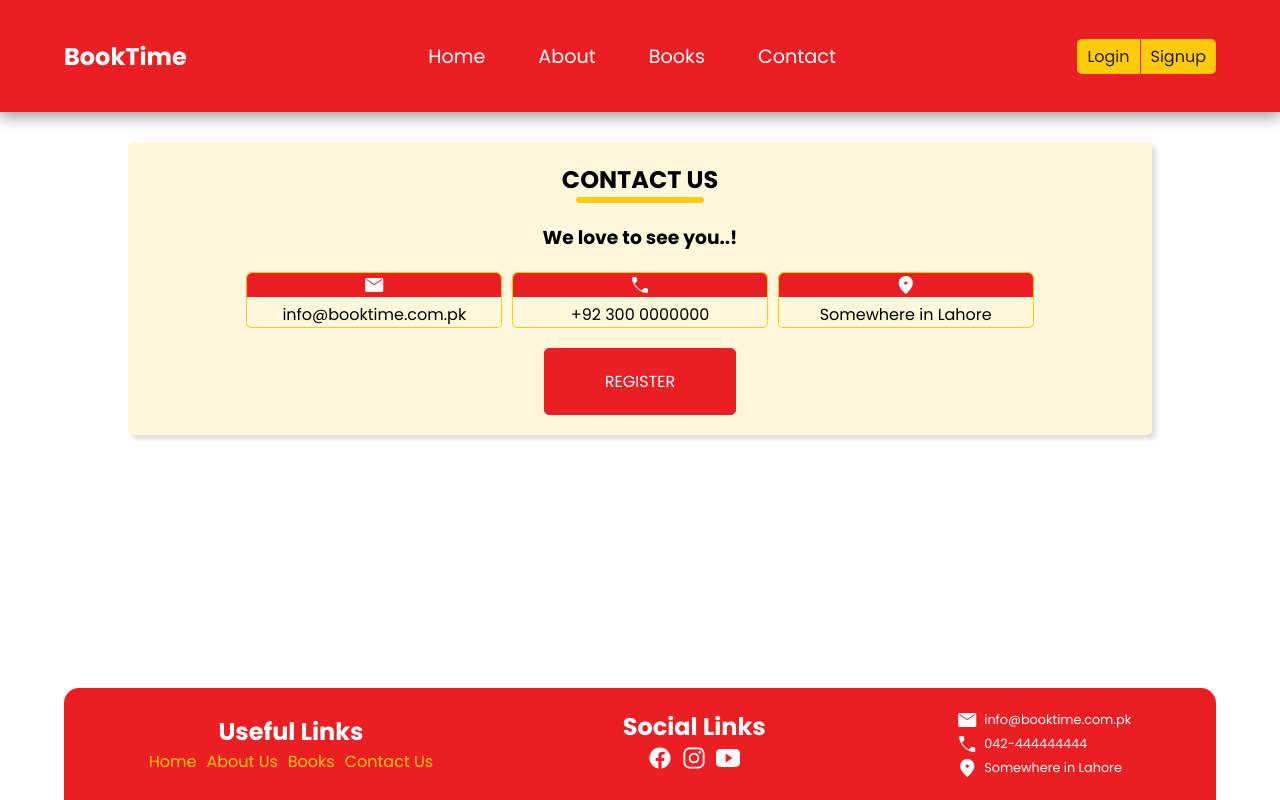
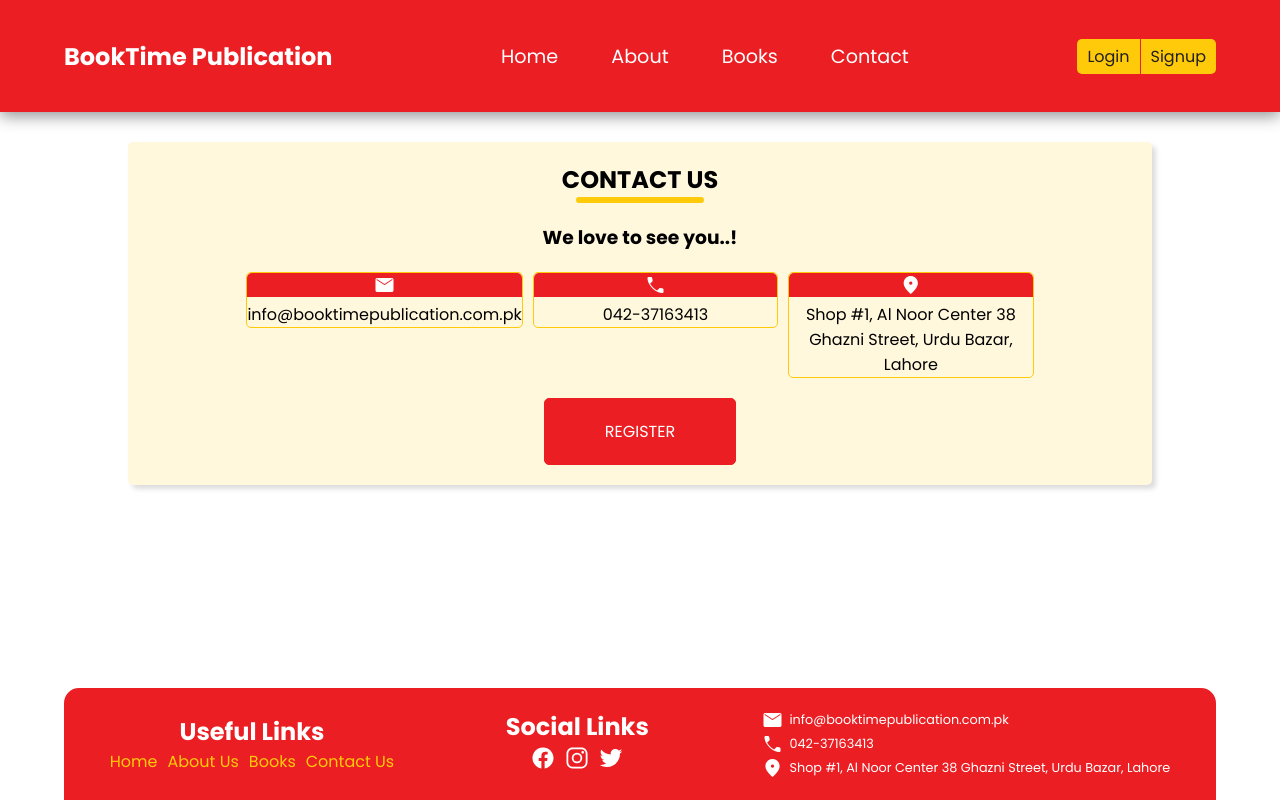
Before and after one commit to ItsHamidMustafa/BookTime-Frontend, a React (Create React App) app: page /contact in a window 1280 px wide. Built offline with nearby package versions, Linux system fonts and the light colour scheme.

Commit message:
design-changes

```diff
--- a/package.json
+++ b/package.json
@@ -1,4 +1,5 @@
 {
+  "proxy": "http://localhost:4000",
   "name": "frontend",
   "version": "0.1.0",
   "private": true,
--- a/src/components/Footer.jsx
+++ b/src/components/Footer.jsx
@@ -16,9 +16,9 @@ export const Footer = () => {
             <div className='footer-links-container'>
                 <h2>Social Links</h2>
                 <div className='social-links'>
-                    <span><ion-icon name="logo-facebook"></ion-icon></span>
-                    <span><ion-icon name="logo-instagram"></ion-icon></span>
-                    <span><ion-icon name="logo-youtube"></ion-icon></span>
+                    <span><a href='https://www.facebook.com/azinternationalpublisher' target='_blank' rel='noreferrer'><ion-icon name="logo-facebook"></ion-icon></a></span>
+                    <span><a href='https://www.instagram.com/azinternationalpublisher/' target='_blank' rel='noreferrer'><ion-icon name="logo-instagram"></ion-icon></a></span>
+                    <span><a href='https://twitter.com/' target='_blank' rel='noreferrer'><ion-icon name="logo-twitter"></ion-icon></a></span>
                 </div>
             </div>
             <div className='address'>
@@ -27,7 +27,7 @@ export const Footer = () => {
                         mail
                     </span>
                     <span>
-                        info@booktime.com.pk
+                        info@booktimepublication.com.pk
                     </span>
                 </div>
                 <div className='footer-contact-item'>
@@ -35,7 +35,7 @@ export const Footer = () => {
                         call
                     </span>
                     <span>
-                        042-444444444
+                        042-37163413
                     </span>
                 </div>
                 <div className='footer-contact-item'>
@@ -43,7 +43,7 @@ export const Footer = () => {
                         location_on
                     </span>
                     <span>
-                        Somewhere in Lahore
+                        Shop #1, Al Noor Center 38 Ghazni Street, Urdu Bazar, Lahore
                     </span>
                 </div>
             </div>
--- a/src/components/Navbar.jsx
+++ b/src/components/Navbar.jsx
@@ -17,7 +17,7 @@ export const Navbar = () => {
             <nav>
                 <Link to="/">
                     <h1>
-                        BookTime
+                        BookTime Publication
                     </h1>
                 </Link>
 
--- a/src/hooks/useLogin.js
+++ b/src/hooks/useLogin.js
@@ -9,8 +9,6 @@ export const useLogin = () => {
     const login = async (email, password) => {
         setIsLoading(true)
         setError(null)
-
-        localStorage.removeItem('user');
 
         const response = await fetch('/api/user/login', {
             method: 'POST',
--- a/src/index.css
+++ b/src/index.css
@@ -389,6 +389,7 @@
         background: none;
         border: 1px solid var(--secondary);
     }
+
     .pdf-viewer {
         height: 90vh;
         width: 100%;
@@ -648,12 +649,15 @@
     }
 
     .material-symbols-outlined {
+        user-select: none;
         font-variation-settings:
             'FILL' 1,
             'wght' 200,
             'GRAD' 0,
             'opsz' 24
     }
+
+    ;
 
 }
 
--- a/src/pages/Books.jsx
+++ b/src/pages/Books.jsx
@@ -14,8 +14,8 @@ const Books = () => {
       })
       const json = await response.json()
 
-
       if (response.ok) {
+        console.log(json);
         dispatch({ type: 'SET_BOOKS', payload: json })
       }
     }
--- a/src/pages/Contact.jsx
+++ b/src/pages/Contact.jsx
@@ -23,7 +23,7 @@ export const Contact = () => {
                         mail
                     </span>
                     <span>
-                        info@booktime.com.pk
+                        info@booktimepublication.com.pk
                     </span>
                 </div>
                 <div className='contact-item'>
@@ -31,7 +31,7 @@ export const Contact = () => {
                         call
                     </span>
                     <span>
-                        +92 300 0000000
+                        042-37163413
                     </span>
                 </div>
                 <div className='contact-item'>
@@ -39,7 +39,7 @@ export const Contact = () => {
                         location_on
                     </span>
                     <span>
-                        Somewhere in Lahore
+                        Shop #1, Al Noor Center 38 Ghazni Street, Urdu Bazar, Lahore
                     </span>
                 </div>
             </div>
--- a/src/pages/Home.jsx
+++ b/src/pages/Home.jsx
@@ -1,120 +1,3 @@
-// import { useEffect } from 'react'
-// import { useBooksContext } from '../hooks/useBooksContext';
-// import { useAuthContext } from '../hooks/useAuthContext'
-// import { BookDetails } from '../components/BookDetails';
-// import { Link } from 'react-router-dom';
-// import { Search } from '../components/Search'
-// import { Recommendations } from '../components/Recommendations';
-
-// const Home = () => {
-//   const { books, dispatch } = useBooksContext();
-//   const { user } = useAuthContext();
-
-//   useEffect(() => {
-//     const fetchBooks = async () => {
-//       const response = await fetch('/api/books/', {
-//         method: 'GET'
-//       });
-//       const json = await response.json();
-
-//       if (response.ok) {
-//         dispatch({ type: 'SET_BOOKS', payload: json });
-//       }
-//     };
-
-//     // if (user && books.length === 0) {
-//     fetchBooks();
-//     // }
-//   }, [dispatch, user]);
-
-//   return (
-//     <>
-//       <div className="home">
-//         <section className='hero-section'>
-//           <h2>
-//             DISCOVER YOUR NEXT FAVOURITE BOOK!
-//           </h2>
-//           <div className='seperator-line'></div>
-//           <span className='mt-10-px'>
-//             Explore a vast collection of books, tailored just for you!
-//           </span>
-//           <button className='primary-styled-button mt-10-px'>
-//             {!user && <Link to='/signup'>
-//               REGISTER &rarr;
-//             </Link>}
-
-//             {
-//               user &&
-//               <Link to='/books'>
-//                 GET STARTED
-//               </Link>
-//             }
-//           </button>
-//         </section>
-
-//         {user && <Search />}
-//         {user && <Recommendations />}
-
-//         <>
-//           {books &&
-//             <section className='books'>
-//               <span className='books-span'>OUR RECENT BOOKS</span>
-//               <div className='books-container'>
-//                 {books.length > 0 ? (
-//                   books.map((book) => (
-//                     <BookDetails key={book._id} book={book} />
-//                   ))
-//                 ) : (
-//                   <div>No books added yet...</div>
-//                 )}
-//               </div>
-//             </section>}
-//         </>
-//         <section className='services-section'>
-//           <div className='services-section-item'>
-//             <span className="material-symbols-outlined">
-//               hotel_class
-//             </span>
-//             <strong>
-//               Explore the Best Books
-//             </strong>
-//             <span>
-//               Discover a curated selection of books across all genres, from timeless classics to the latest bestsellers. Dive into a world of stories that captivate your imagination.
-//             </span>
-//           </div>
-//           <div className='services-section-item'>
-//             <span className="material-symbols-outlined">
-//               person
-//             </span>
-//             <strong>
-//               Personalized Recommendations
-//             </strong>
-//             <span>
-//               Get tailored book suggestions based on your reading habits. Whether you're into thrillers, romances, or non-fiction, we'll help you find your next favorite read.
-//             </span>
-//           </div>
-//           <div className='services-section-item'>
-//             <span className="material-symbols-outlined">
-//               sell
-//             </span>
-//             <strong>
-//               Exclusive Discounts
-//             </strong>
-//             <span>
-//               Sign up to access member-only discounts on top-rated books and new releases. Unlock savings you won't find anywhere else.
-//             </span>
-//           </div>
-//         </section>
-//       </div>
-//     </>
-//   );
-// };
-
-// export default Home;
-
-
-
-
 import { useEffect } from 'react'
 import { useBooksContext } from '../hooks/useBooksContext';
 import { useAuthContext } from '../hooks/useAuthContext'
@@ -122,33 +5,36 @@ import { BookDetails } from '../components/BookDetails';
 import { Link } from 'react-router-dom';
 import { Search } from '../components/Search';
 import { Recommendations } from '../components/Recommendations'
-// import heroSectionImage from '../media/books-home-page.jpg';
 
 const Home = () => {
   const { books, dispatch } = useBooksContext();
   const { user } = useAuthContext();
 
   useEffect(() => {
+    const fetchBooks = async () => {
+      try {
+        const response = await fetch('/api/books/fetch-latest', {
+          method: 'GET',
+        });
+        const json = await response.json();
 
-    const fetchBooks = async () => {
-      const response = await fetch('/api/books/fetch-latest', {
-        method: 'GET',
-      })
-      const json = await response.json()
-
-      if (response.ok) {
-        dispatch({ type: 'SET_BOOKS', payload: json })
+        if (response.ok) {
+          dispatch({ type: 'SET_BOOKS', payload: json });
+        } else {
+          console.error('Error fetching books:', response.status, response.statusText);
+        }
+      } catch (error) {
+        console.error('Error fetching books:', error);
       }
-    }
+    };
 
     fetchBooks();
-  }, [dispatch, user])
+  }, [dispatch, user]);
 
   return (
     <>
       <div className="home">
         <section className='hero-section'>
-          {/* <img src={heroSectionImage} alt="books" className='hero-image'/> */}
           <h2>
             DISCOVER YOUR NEXT FAVOURITE BOOK!
           </h2>
```
